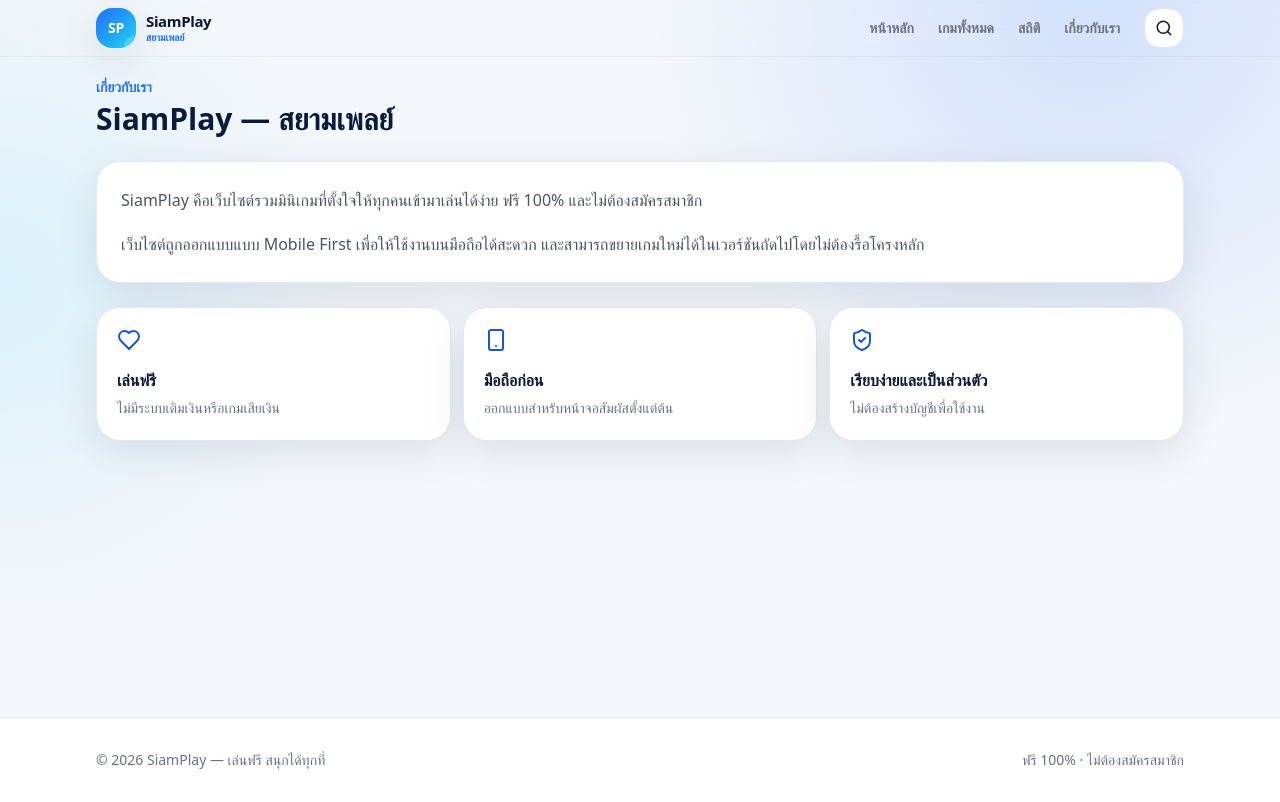
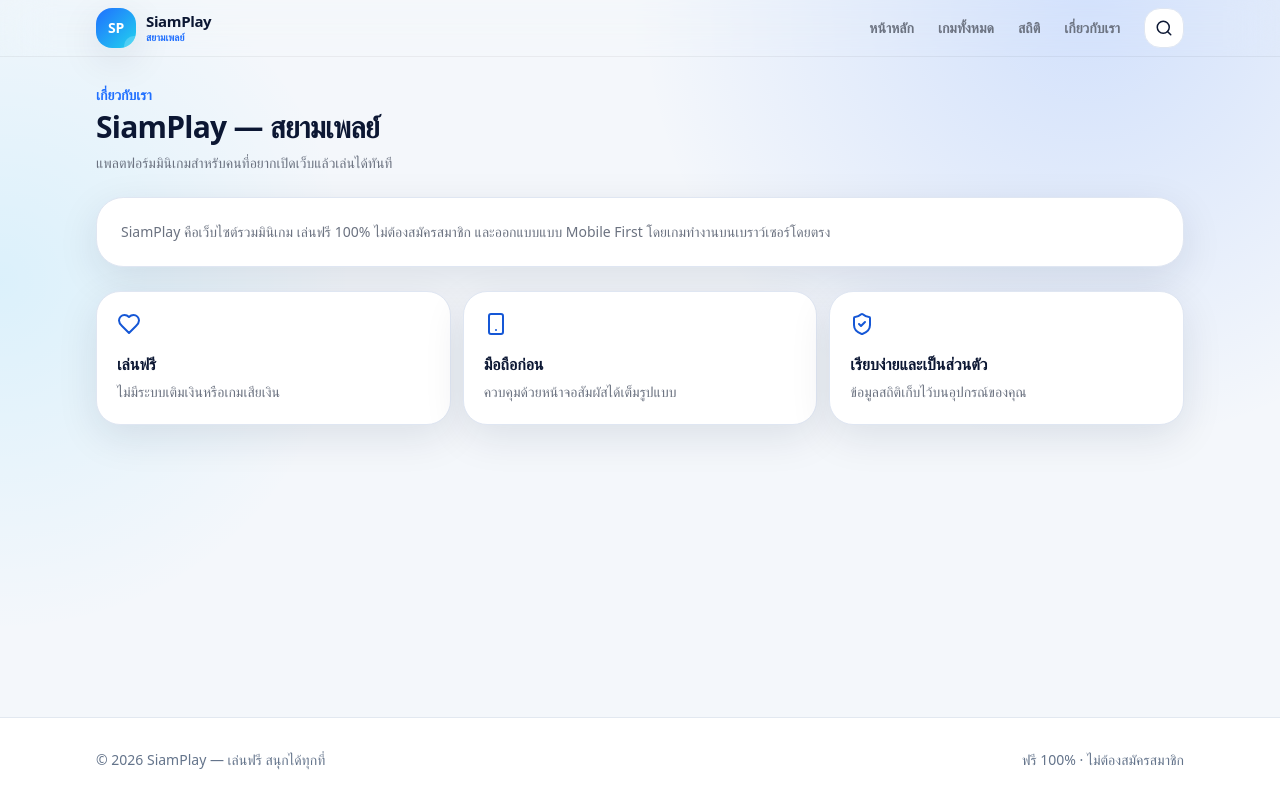
Before and after one commit to UnknownCode-2026/siamplay, a Next.js app: page /about in a window 1280 px wide. Built offline with nearby package versions, Linux system fonts and the light colour scheme.

Commit message:
feat(v1.2): redesign app/about/page.tsx

```diff
--- a/app/about/page.tsx
+++ b/app/about/page.tsx
@@ -3,13 +3,10 @@
 export default function AboutPage() {
   return (
     <div className="space-y-6">
-      <div><p className="text-sm font-black text-siam-500">เกี่ยวกับเรา</p><h1 className="mt-1 text-3xl font-black text-siam-900">SiamPlay — สยามเพลย์</h1></div>
-      <div className="rounded-3xl border border-slate-200 bg-white p-6 leading-7 text-slate-600 shadow-soft">
-        <p>SiamPlay คือเว็บไซต์รวมมินิเกมที่ตั้งใจให้ทุกคนเข้ามาเล่นได้ง่าย ฟรี 100% และไม่ต้องสมัครสมาชิก</p>
-        <p className="mt-4">เว็บไซต์ถูกออกแบบแบบ Mobile First เพื่อให้ใช้งานบนมือถือได้สะดวก และสามารถขยายเกมใหม่ได้ในเวอร์ชันถัดไปโดยไม่ต้องรื้อโครงหลัก</p>
-      </div>
+      <div className="pt-2"><p className="text-sm font-black text-siam-500">เกี่ยวกับเรา</p><h1 className="mt-1 text-3xl font-black tracking-tight text-main">SiamPlay — สยามเพลย์</h1><p className="mt-2 text-sm text-muted">แพลตฟอร์มมินิเกมสำหรับคนที่อยากเปิดเว็บแล้วเล่นได้ทันที</p></div>
+      <section className="rounded-[1.7rem] border surface p-5 leading-7 shadow-soft sm:p-6"><p className="text-sm text-muted">SiamPlay คือเว็บไซต์รวมมินิเกม เล่นฟรี 100% ไม่ต้องสมัครสมาชิก และออกแบบแบบ Mobile First โดยเกมทำงานบนเบราว์เซอร์โดยตรง</p></section>
       <div className="grid gap-3 sm:grid-cols-3">
-        {[[Heart,"เล่นฟรี","ไม่มีระบบเติมเงินหรือเกมเสียเงิน"],[Smartphone,"มือถือก่อน","ออกแบบสำหรับหน้าจอสัมผัสตั้งแต่ต้น"],[ShieldCheck,"เรียบง่ายและเป็นส่วนตัว","ไม่ต้องสร้างบัญชีเพื่อใช้งาน"]].map(([Icon,title,desc]:any)=><div key={title} className="rounded-3xl border border-slate-200 bg-white p-5 shadow-soft"><Icon className="text-siam-600"/><h2 className="mt-4 font-black">{title}</h2><p className="mt-1 text-sm leading-6 text-slate-500">{desc}</p></div>)}
+        {[[Heart,"เล่นฟรี","ไม่มีระบบเติมเงินหรือเกมเสียเงิน"],[Smartphone,"มือถือก่อน","ควบคุมด้วยหน้าจอสัมผัสได้เต็มรูปแบบ"],[ShieldCheck,"เรียบง่ายและเป็นส่วนตัว","ข้อมูลสถิติเก็บไว้บนอุปกรณ์ของคุณ"]].map(([Icon,title,desc]:any)=><div key={title} className="rounded-[1.5rem] border surface p-5 shadow-soft"><Icon className="text-siam-600"/><h2 className="mt-4 font-black text-main">{title}</h2><p className="mt-1 text-sm leading-6 text-muted">{desc}</p></div>)}
       </div>
     </div>
   );
```
